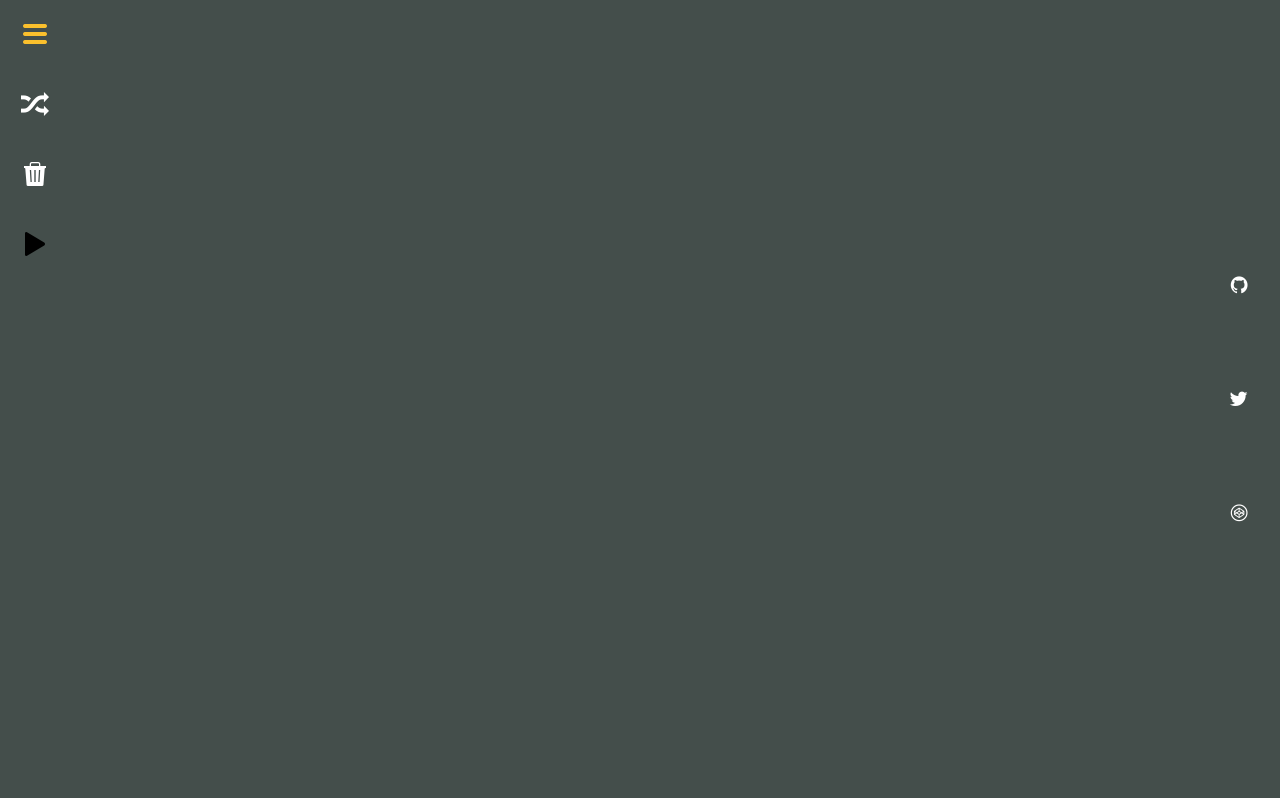
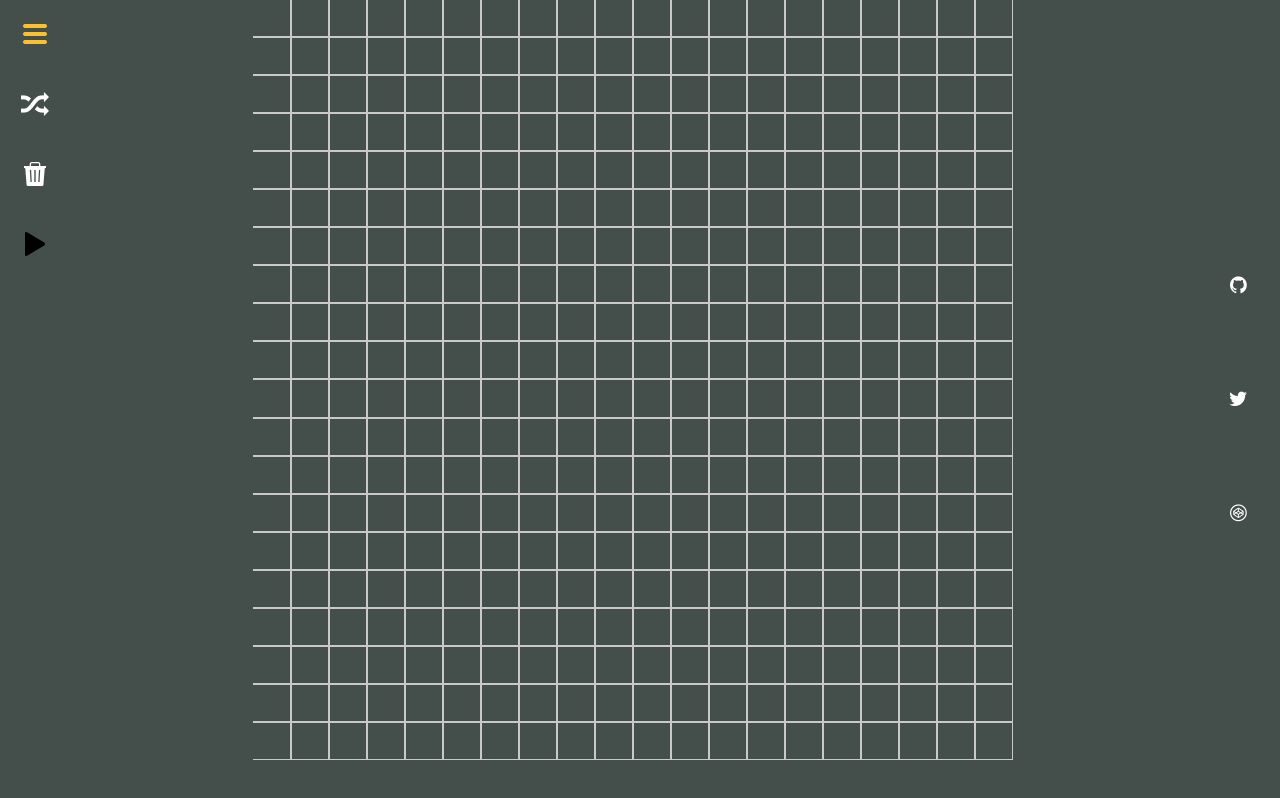
Before and after one commit to gurugu-fcc-projects/FCC_game_of_life, a React (Create React App) app: page / in a window 1280 px wide. Shown: the top 798 px of the page. Built offline with nearby package versions, Linux system fonts and the light colour scheme.

Commit message:
Measure gameboard size on resize

```diff
--- a/src/components/Gameboard.js
+++ b/src/components/Gameboard.js
@@ -12,7 +12,28 @@ class Gameboard extends Component {
       prevCell: ""
     };
 
-    this.throttleTouchMove = _.throttle(this.throttleTouchMove.bind(this), 20);
+    this.throttleTouchMove = _.throttle(this.throttleTouchMove.bind(this), 500);
+  }
+
+  componentDidMount() {
+    this.resize();
+    window.addEventListener("resize", this.resize, false);
+  }
+
+  componentWillUnmount() {
+    window.removeEventListener("resize", this.resize, false);
+  }
+
+  resize() {
+    const gameboardElement = document.querySelector(".gameboard-outer"),
+      size = Math.min(
+        gameboardElement.offsetWidth,
+        gameboardElement.offsetHeight
+      );
+
+    //=== set canvas size relative to the screen
+    gameboardElement.style.setProperty("--size", `${size - 40}px`);
+    //=== draw gameboard grid
   }
 
   createGameboard = size => {
@@ -83,6 +104,7 @@ class Gameboard extends Component {
 
   render() {
     return (
+      <div className="gameboard-outer">
         <div
           onMouseDown={this.handleMouseDown}
           onMouseOver={this.handleMouseOver}
@@ -90,6 +112,7 @@ class Gameboard extends Component {
           className="gameboard"
         >
           {this.createGameboard(this.props.size)}
+        </div>
       </div>
     );
   }
--- a/src/scss/partials/_gameboard.scss
+++ b/src/scss/partials/_gameboard.scss
@@ -1,16 +1,24 @@
 :root {
-  --size: 30;
+  --size: 400px;
+  --gameboardSize: 20;
+}
+
+.gameboard-outer {
+  display: flex;
+  justify-content: center;
+  flex-grow: 2;
 }
 
 .gameboard {
   display: grid;
-  grid-template-columns: repeat(var(--size), 1fr);
-  align-self: center;
-  width: 70%;
-
-  width: 90vw;
-  // max-width: 95vh;s
-  height: 90vw;
+  grid-template-columns: repeat(var(--gameboardSize), 1fr);
+  // align-self: center;
+  // width: 70%;
+  width: var(--size);
+  height: var(--size);
+  // width: 90vh;
+  // max-width: 95vh;
+  // height: 90vh;
   // max-height: 95vh;
   cursor: grab;
   // .row {
@@ -44,4 +52,24 @@
   //     }
   //   }
   // }
+  div {
+    border: 1px solid var(--border-color);
+
+    &.alive {
+      background-color: var(--cell-alive-color);
+    }
+
+    &[class^="0"] {
+      border-top: none;
+    }
+    &[class$="-0"] {
+      border-left: none;
+    }
+  }
+
+  // &:after {
+  //   content: "";
+  //   display: block;
+  //   padding-bottom: 100%;
+  // }
 }
--- a/src/scss/partials/_infobar.scss
+++ b/src/scss/partials/_infobar.scss
@@ -7,7 +7,7 @@
   font-weight: 200;
   color: var(--text-color);
   padding: 10px;
-  @media only screen and (min-width: 560px) {
+  @media only screen and (min-width: 561px) {
     flex-direction: column;
     justify-content: center;
     align-items: center;
@@ -25,7 +25,7 @@
     justify-content: space-around;
     align-items: flex-end;
     font-size: 0.9rem;
-    @media only screen and (min-width: 560px) {
+    @media only screen and (min-width: 561px) {
       flex-direction: column;
       justify-content: space-between;
     }
```
Lines whose indentation alone changed are shown as unchanged.
